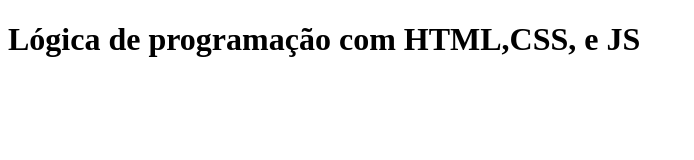
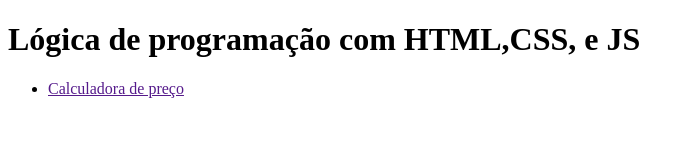
Before and after one commit to AnonSignal/atividade8, a plain HTML site: page index.html in a window 1280 px wide. Shown: the whole page, without its empty margins (0-694 px from the left). Drawn offline with Linux system fonts and the light colour scheme.

Commit message:
feat: add nav list

```diff
--- a/index.html
+++ b/index.html
@@ -8,7 +8,17 @@
 <body>
     <header>
         <h1>Lógica de programação com HTML,CSS, e JS</h1>
+
+
+    <nav>
+        <ul>
+            <li>
+                <a href="">Calculadora de preço</a>
+            </li>
+        </ul>
+    </nav>
     </header>
+
 
 </body>
 </html>
```
